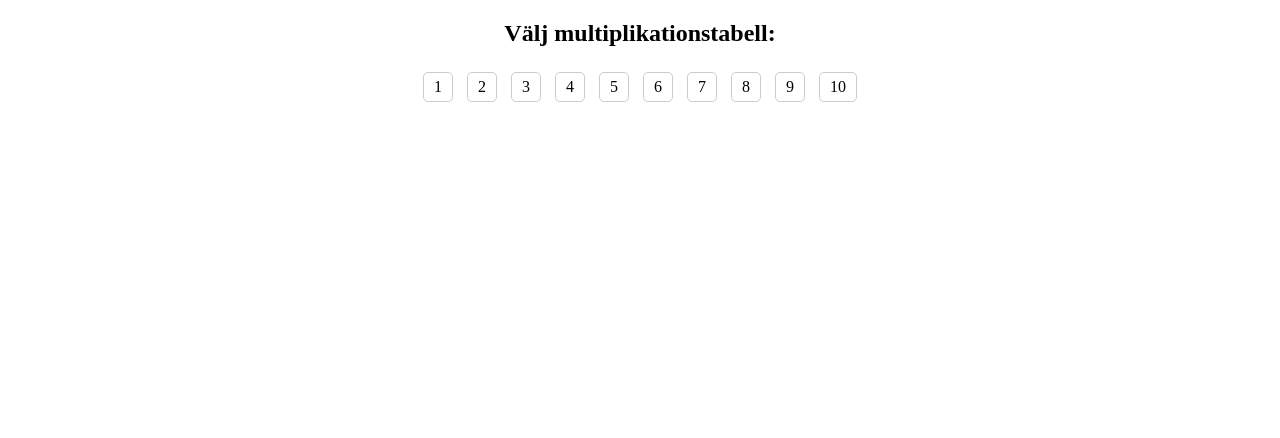
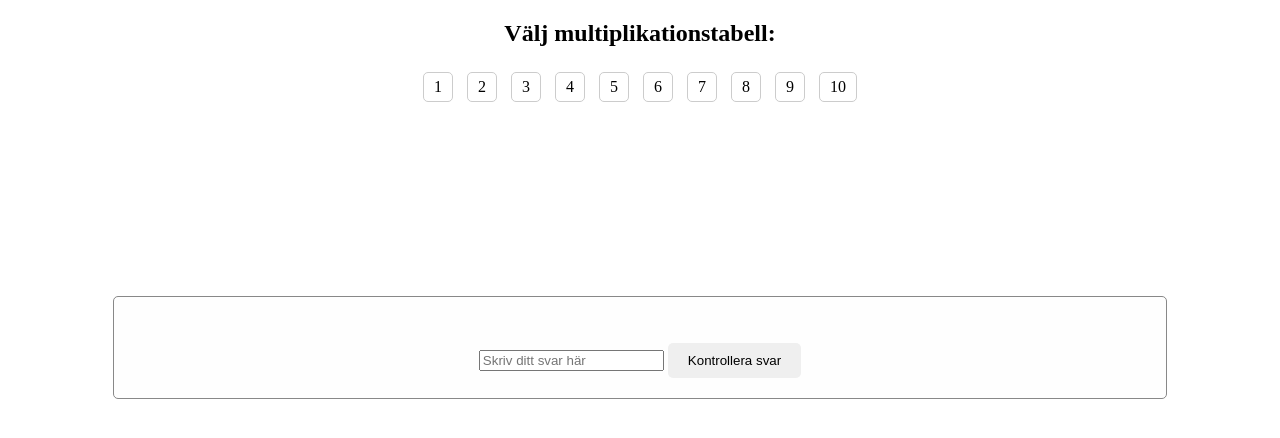
Before and after one commit to jko-ridder/test, a plain HTML site: page index.html in a window 1280 px wide. Drawn offline with Linux system fonts and the light colour scheme.

Commit message:
fixed double "modal"

```diff
--- a/index.html
+++ b/index.html
@@ -22,7 +22,7 @@
     </div>
     <div id="tabell"></div>
 
-    <div id="modal" class="modal">
+    <div id="modal">
         <div class="modal-content">
             <p class="fragetext"></p>
             <input type="text" id="svar" placeholder="Skriv ditt svar här">
```
